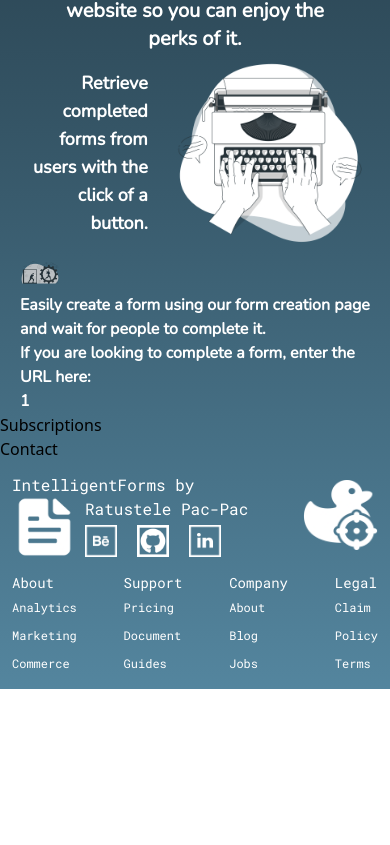
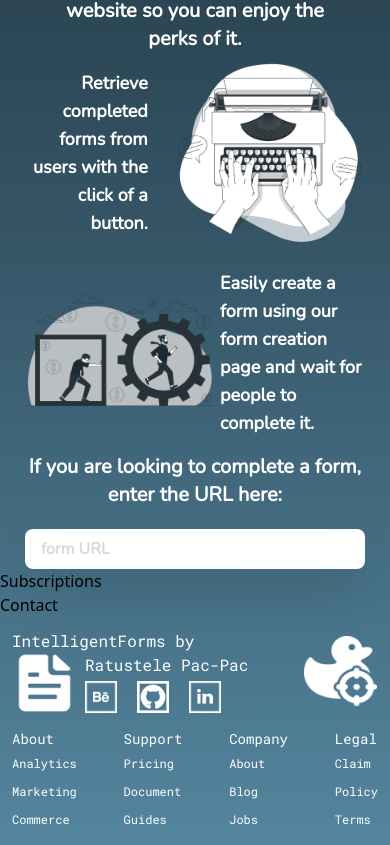
Before and after one commit to AlinOrobet/frontend-intelligent-forms, a Next.js app: page / in a window 390 px wide. Shown: the part 987-1832 px from the top of the page. Before the commit the page ends 1676 px from the top, so only its background shows below. Built offline with nearby package versions, Linux system fonts and the light colour scheme.

Commit message:
features mobile terminat

```diff
--- a/components/GuestComponents/Features.js
+++ b/components/GuestComponents/Features.js
@@ -18,19 +18,23 @@ function Features() {
             </p>
           </div>
         </div>
-        <div>
-          <div className="relative w-10 h-10">
+        <div className="flex items-center">
+          <div className="relative w-[900px] h-[200px] ">
             <Image src="/assets/main/create-ft.png" fill />
           </div>
-          <p>
+          <p className="text-lg  text-left ">
             Easily create a form using our form creation page and wait for
             people to complete it.
           </p>
         </div>
         <div>
-          <p>If you are looking to complete a form, enter the URL here: </p>
+          <p className="text-xl text-center">
+            If you are looking to complete a form, enter the URL here:{" "}
+          </p>
           <div>
-            <button>1</button>
+            <button className="py-2 px-4 bg-white rounded-lg w-[340px] block m-auto text-gray text-start mt-5 shadow-2xl">
+              form URL
+            </button>
           </div>
         </div>
       </div>
```
